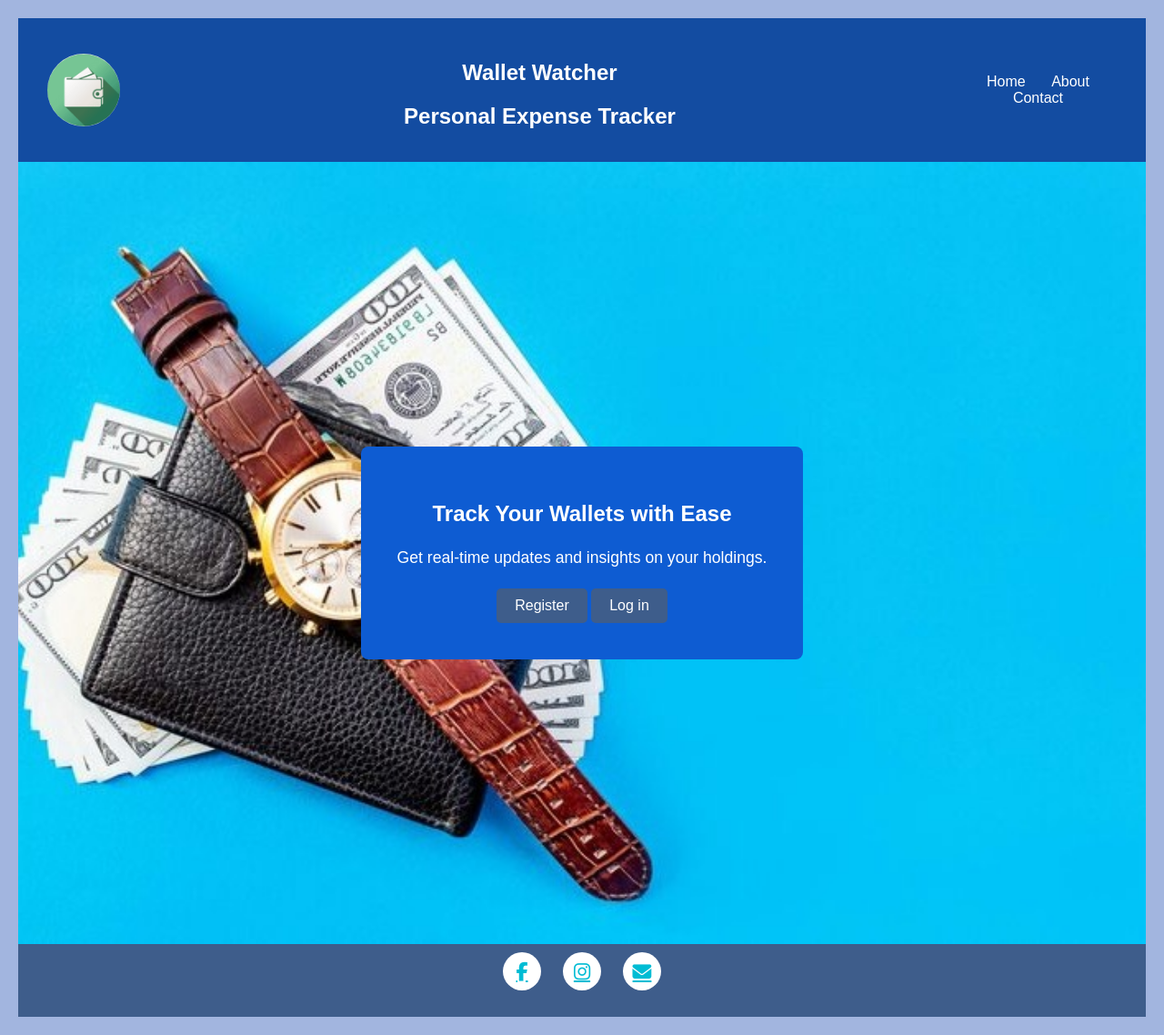
After one commit to jmichael2025/Python-Assignment, a Python web app: template templates/index.html in a window 1280 px wide. The commit adds this page. Shown: the whole page at 91% size. Run offline with Jinja, Linux system fonts and the light colour scheme; the template is opened without the code that fills it, so the values that code supplies are empty.

Commit message:
Html and, Css updated

```diff
--- a/static/css/style.css
+++ b/static/css/style.css
@@ -1,17 +1,208 @@
+   /* general syling */
+body{
+    margin: 0;
+    box-sizing: border-box;
+    background-color: rgb(162, 181, 223);
+    color: black;
+    font-family: 'Arial', sans-serif;
+    text-align: center;
+    padding: 20px;
+}
+
+/*navigation*/
+
+.navbar {
+  display: flex;
+  justify-content: space-between;
+  align-items: center;
+  background-color: #134ca1;
+  padding: 1rem 2rem;
+}
+.nav-left {
+  color: #fff;
+  font-size: 1.5rem;
+  background-size: contain;
+  background-repeat: no-repeat;
+}
+.logo {
+  width: 80px;
+  height: 80px;
+  border-radius: 50%;
+  object-fit: cover;
+}
+ .nav-center {
+    position: static;
+    color: white;
+    transform: none;
+    width: 100%;
+    margin-top: 10px;
+  }
+
+.nav-right{
+  overflow: hidden;
+  color: #fff;
+  text-decoration: none;
+}
+
+.nav-right.a{ float: left;
+  display: block;
+  color: white;
+  text-align: center;
+  padding: 5px 5px;
+  text-decoration: none;
+  font-size: 17px;
+}
+
+.nav-right a {
+  text-decoration: none;
+  color: white;
+  padding: 8px 12px;
+}
+
+.nav-right a:hover {
+  color: #00bcd4 ;
+  text-decoration: none;
+}
+
+.nav-right a.active{
+  background-color: #3e5d8b;
+  color:#ddd
+}
+
+.nav-right .icon{
+  display: none;
+  padding: 0 0 0 2px;
+  z-index: 1001;
+}
+
+/*home page styling*/
+
+.hero {
+  min-height: 100vh;
+  background-image: url("../../images/background1.jpg");
+  background-size: cover;
+  background-position: center;
+  justify-content: center;
+  display: flex;
+  align-items: center;
+  padding: 60px;
+}
+.hero h1 {
+  font-size: 3rem;
+  font-family: 'Lucida Sans', 'Lucida Sans Regular', 'Lucida Grande', 'Lucida Sans Unicode', Geneva, Verdana, sans-serif;
+  color: white;
+  margin-bottom: 20px;
+}
+.hero-content {
+  background-color: #0e5cd2;
+  color: white;
+  max-width: 500px;
+  padding: 40px;
+  border-radius: 8px;
+}
+
+.hero-content h1 {
+  font-size: 2rem;
+  margin-bottom: 20px;
+}
+
+.hero-content h2
+{ margin-bottom: 20px;
+}
+
+.hero-content p {
+  font-size: 1.1rem;
+  line-height: 1.6;
+  margin-top: 1rem;
+  margin-bottom: 20px;
+}
+
+
 .container {
     display: flex;
-            flex-direction: column;
-            align-items: center;
     justify-content: center;
-            height: 100vh;
+    gap: 20px;
+    margin-top: 20px;
 }
-        .box {
-            width: 200px;
-            height: 200px;
-            background-color: lightblue;
+.button {
+    background-color: #3e5d8b;
+    color: white;
+    border: none;
+    padding: 10px 20px;
+    font-size: 1rem;
+    cursor: pointer;
+    border-radius: 5px;
+}
+
+
+/* Footer */
+   .footer {
+        background-color:#3e5d8b;
+        padding: 0.6rem 0.4rem;
+        height: 8%;
+        margin: 0;
+        flex: 1;
+        flex-shrink: 0;
+          }
+
+    .footer-icons {
+        display: flex;
+        justify-content: center;
+        gap: 1.5rem;
+        margin-bottom: 1rem;
+        }
+    .footer-icons a {
+        color:#00bcd4;
+        font-size: 1.3rem;
+        width: 42px;
+        height: 42px;
+        border-radius: 50%;
+        background-color:#fff;
         display: flex;
         align-items: center;
         justify-content: center;
-            font-size: 24px;
+        transition: all 0.3s ease;
+        }
+
+    .footer-icons a:hover {
+        background-color: #fff;
+        transform: translateY(-3px);
+        }
+
+    .footer p {
         color: white;
+        font-size: 1rem;
+        text-align: center;
     }
+
+
+/* Mobile Styles */
+@media screen and (max-width: 600px) {
+  .nav-right a:not(:first-child) {display: none;}
+  .nav-right .icon {
+    float: right;
+    display: block;
+  }
+}
+
+@media screen and (max-width: 600px) {
+  .nav-right.responsive {position: relative;}
+  .nav-right.responsive .icon {
+    position: absolute;
+    right: 0;
+    top: 0;
+  }
+  .nav-right.responsive a {
+    float: none;
+    display: block;
+    text-align: left;
+  }
+}
+   .hero {
+    justify-content: center;
+    padding: 30px;
+  }
+
+  .hero-content {
+    text-align: center;
+  }
--- /dev/null
+++ b/templates/index.html
@@ -0,0 +1,56 @@
+<html>
+<head>
+    <meta charset="UTF-8">
+    <title>WalletWatcher</title>
+    <link rel="stylesheet" href="../static/css/style.css"/>
+    <meta name="viewport" content="width=device-width, initial-scale=1.0">
+    <link rel="icon" type="image/x-icon" href="../images/favicon.ico">
+    <link rel="stylesheet" href="https://cdnjs.cloudflare.com/ajax/libs/font-awesome/6.5.1/css/all.min.css">
+</head>
+<body>
+    <nav class="navbar">
+            <div class="nav-left">
+               <img src="../images/logo.png" alt="LOGO" class="logo">
+
+            </div>
+            <div class="nav-center">
+                <h1 class="main-heading">Wallet Watcher</h1>
+                <h2>Personal Expense Tracker</h2>
+            </div>
+            <div class="nav-right" id="Topnav">
+                <a href="/">Home</a>
+                <a href="/about">About</a>
+                <a href="/contact">Contact</a>
+                <a href="javascript:void(0);" class="icon" onclick="displayHamberger()">
+                    <i class="fa fa-bars"></i>
+                </a>
+            </div>
+    </nav>
+    <section class="hero">
+
+    <div class="hero-content">
+
+            <h2>Track Your Wallets with Ease</h2>
+            <p>Get real-time updates and insights on your holdings.</p>
+               <div class="container">
+               <div class="buttons">
+                    <button class="button" onclick="window.location.href='/register'">Register</button>
+                    <button class="button" onclick="window.location.href='/login'">Log in</button>
+                </div>
+        </div>
+    </section>
+    <footer class="footer">
+        <div class="footer-icons">
+            <a href="https://www.facebook.com/groups/1221633571194411" aria-label="Facebook">
+            <i class="fab fa-facebook-f"></i>
+            </a>
+            <a href="https://www.instagram.com/jobsireland.ie/?hl=en" aria-label="Instagram">
+            <i class="fab fa-instagram"></i>
+            </a>
+            <a href="mailto:info@walletwatcher.com" aria-label="Email">
+            <i class="fas fa-envelope"></i>
+            </a>
+        </div>
+    </footer>
+</body>
+</html>
```
Also changed, not shown: templates/home.html (deleted, +0 -18 lines), images/background.jpg (added), images/background1.jpg (added), images/background2.jpg (added), images/background3.jpg (added), images/fast-pay-logo-digital-electronic-transaction-concept-using-wallet-icon_18099-4315.avif (added), images/leather-wallet.jpg (added), images/light-blue-wallet-green-cash-260nw-2749189391.webp (added), images/logo.png (added), images/logo.webp (added), images/logo1.png (renamed from images/unnamed.png), images/premium_photo-1681589453747-53fd893fa420.avif (added), images/wallet-logo-design-wallet-money-logo-icon-wallet-with-dollar-logo-template-vector.jpg (added), images/wallet-with-dollar-logo-finance-icon-vector-60726027.avif (added), 3 more files. Lines whose indentation alone changed are shown as unchanged.
